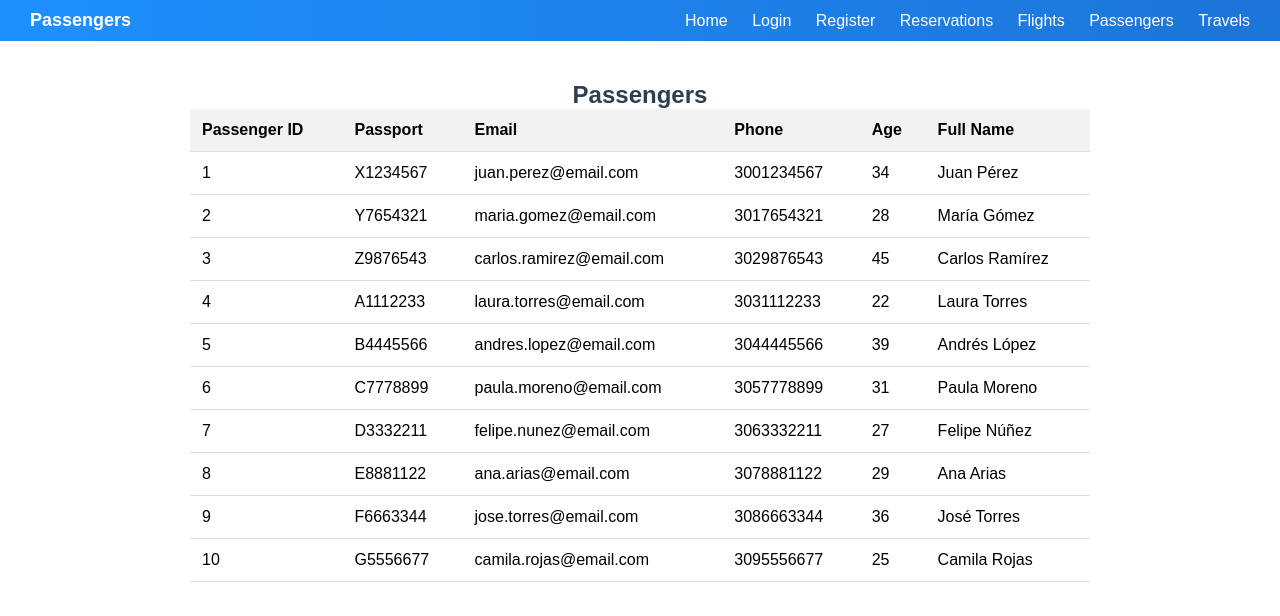
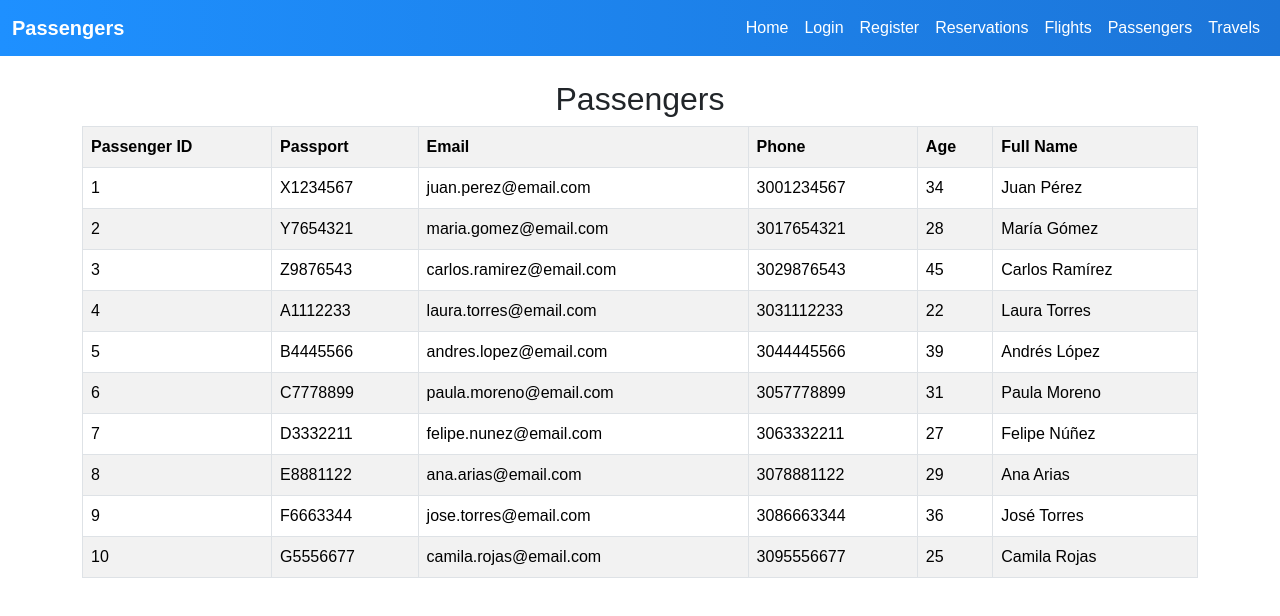
Before and after one commit to diego-lopera/AirlineDB, a plain HTML site: page src/passengers.html in a window 1280 px wide. Drawn offline with nearby package versions, Linux system fonts and the light colour scheme.

Commit message:
update boostrap paseengers y flights

```diff
--- a/src/flights.html
+++ b/src/flights.html
@@ -4,59 +4,77 @@
     <meta charset="UTF-8" />
     <meta name="viewport" content="width=device-width, initial-scale=1.0" />
     <link rel="stylesheet" href="/styles/styles.css" />
+    <link
+      href="https://cdn.jsdelivr.net/npm/bootstrap@5.3.3/dist/css/bootstrap.min.css"
+      rel="stylesheet"
+    />
+    <script src="https://cdn.jsdelivr.net/npm/bootstrap@5.3.3/dist/js/bootstrap.bundle.min.js"></script>
+
     <title>AirReservations</title>
-    <style>
-      .container {
-        margin: 40px auto;
-        width: 80%;
-        max-width: 900px;
-      }
-      h2 {
-        text-align: center;
-        color: #2c3e50;
-      }
-      table {
-        width: 100%;
-        border-collapse: collapse;
-        background-color: white;
-      }
-      th,
-      td {
-        padding: 12px;
-        border-bottom: 1px solid #ddd;
-        text-align: left;
-      }
-      th {
-        background-color: #f2f2f2;
-        font-weight: bold;
-      }
-    </style>
   </head>
   <body>
     <header>
-      <nav class="navbar">
-        <div class="nav-left">Flights</div>
-        <div class="nav-right">
-          <a href="/index.html">Home</a>
-          <a href="/src/login.html">Login</a>
-          <a href="/src/register.html">Register</a>
-          <a href="/src/reservations.html">Reservations</a>
-          <a href="/src/flights.html">Flights</a>
-          <a href="/src/passengers.html">Passengers</a>
-          <a href="/src/travels.html">Travels</a>
+      <nav class="navbar navbar-expand-lg">
+        <div class="container-fluid">
+          <a class="navbar-brand" href="/index.html">Flights</a>
+          <button
+            class="navbar-toggler text-white"
+            type="button"
+            data-bs-toggle="collapse"
+            data-bs-target="#mainNavbar"
+            aria-controls="mainNavbar"
+            aria-expanded="false"
+            aria-label="Toggle navigation"
+          >
+            <span class="navbar-toggler-icon" style="filter: invert(1)"></span>
+          </button>
+          <div
+            class="collapse navbar-collapse justify-content-end"
+            id="mainNavbar"
+          >
+            <ul class="navbar-nav">
+              <li class="nav-item">
+                <a class="nav-link" href="/index.html">Home</a>
+              </li>
+              <li class="nav-item">
+                <a class="nav-link" href="/src/login.html">Login</a>
+              </li>
+              <li class="nav-item">
+                <a class="nav-link" href="/src/register.html">Register</a>
+              </li>
+              <li class="nav-item">
+                <a class="nav-link" href="/src/reservations.html"
+                  >Reservations</a
+                >
+              </li>
+              <li class="nav-item">
+                <a class="nav-link" href="/src/flights.html">Flights</a>
+              </li>
+              <li class="nav-item">
+                <a class="nav-link" href="/src/passengers.html">Passengers</a>
+              </li>
+              <li class="nav-item">
+                <a class="nav-link" href="/src/travels.html">Travels</a>
+              </li>
+            </ul>
+          </div>
         </div>
       </nav>
     </header>
 
-    <div class="container">
+    <div class="container mt-4">
       <h2>Flights</h2>
-      <table>
+      <div class="table-responsive">
+        <table class="table table-bordered table-striped align-middle">
+          <thead>
             <tr>
               <th>Flight ID</th>
               <th>Aircraft Reference</th>
               <th>Capacity</th>
               <th>Flight Status</th>
             </tr>
+          </thead>
+          <tbody>
             <tr>
               <td>1</td>
               <td>A320-001</td>
@@ -117,7 +135,11 @@
               <td>280</td>
               <td>Programado</td>
             </tr>
+          </tbody>
         </table>
       </div>
+    </div>
+
+    <script src="https://cdn.jsdelivr.net/npm/bootstrap@5.3.3/dist/js/bootstrap.bundle.min.js"></script>
   </body>
 </html>
--- a/src/passengers.html
+++ b/src/passengers.html
@@ -3,54 +3,70 @@
   <head>
     <meta charset="UTF-8" />
     <meta name="viewport" content="width=device-width, initial-scale=1.0" />
+    <title>AirReservations</title>
     <link rel="stylesheet" href="/styles/styles.css" />
-    <title>AirReservations</title>
-    <style>
-      .container {
-        margin: 40px auto;
-        width: 80%;
-        max-width: 900px;
-      }
-      h2 {
-        text-align: center;
-        color: #2c3e50;
-      }
-      table {
-        width: 100%;
-        border-collapse: collapse;
-        background-color: white;
-      }
-      th,
-      td {
-        padding: 12px;
-        border-bottom: 1px solid #ddd;
-        text-align: left;
-      }
-      th {
-        background-color: #f2f2f2;
-        font-weight: bold;
-      }
-    </style>
+    <link
+      href="https://cdn.jsdelivr.net/npm/bootstrap@5.3.3/dist/css/bootstrap.min.css"
+      rel="stylesheet"
+    />
+    <script src="https://cdn.jsdelivr.net/npm/bootstrap@5.3.3/dist/js/bootstrap.bundle.min.js"></script>
+
   </head>
+
   <body>
     <header>
-      <nav class="navbar">
-        <div class="nav-left">Passengers</div>
-        <div class="nav-right">
-          <a href="/index.html">Home</a>
-          <a href="/src/login.html">Login</a>
-          <a href="/src/register.html">Register</a>
-          <a href="/src/reservations.html">Reservations</a>
-          <a href="/src/flights.html">Flights</a>
-          <a href="/src/passengers.html">Passengers</a>
-          <a href="/src/travels.html">Travels</a>
+      <nav class="navbar navbar-expand-lg">
+        <div class="container-fluid">
+          <a class="navbar-brand" href="/index.html">Passengers</a>
+          <button
+            class="navbar-toggler text-white"
+            type="button"
+            data-bs-toggle="collapse"
+            data-bs-target="#mainNavbar"
+            aria-controls="mainNavbar"
+            aria-expanded="false"
+            aria-label="Toggle navigation"
+          >
+            <span class="navbar-toggler-icon" style="filter: invert(1)"></span>
+          </button>
+          <div
+            class="collapse navbar-collapse justify-content-end"
+            id="mainNavbar"
+          >
+            <ul class="navbar-nav">
+              <li class="nav-item">
+                <a class="nav-link" href="/index.html">Home</a>
+              </li>
+              <li class="nav-item">
+                <a class="nav-link" href="/src/login.html">Login</a>
+              </li>
+              <li class="nav-item">
+                <a class="nav-link" href="/src/register.html">Register</a>
+              </li>
+              <li class="nav-item">
+                <a class="nav-link" href="/src/reservations.html"
+                  >Reservations</a
+                >
+              </li>
+              <li class="nav-item">
+                <a class="nav-link" href="/src/flights.html">Flights</a>
+              </li>
+              <li class="nav-item">
+                <a class="nav-link" href="/src/passengers.html">Passengers</a>
+              </li>
+              <li class="nav-item">
+                <a class="nav-link" href="/src/travels.html">Travels</a>
+              </li>
+            </ul>
+          </div>
         </div>
       </nav>
     </header>
 
-    <div class="container">
+    <div class="container mt-4">
       <h2>Passengers</h2>
-  <table>
+      <div class="table-resposive">
+        <table class="table table-bordered table-striped align-middle">
           <tr>
             <th>Passenger ID</th>
             <th>Passport</th>
@@ -141,6 +157,6 @@
           </tr>
         </table>
       </div>
-
+    </div>
   </body>
 </html>
--- a/styles/styles.css
+++ b/styles/styles.css
@@ -8,28 +8,39 @@
 
 /* Navbar */
 .navbar {
-  display: flex;
-  justify-content: space-between;
-  align-items: center;
   background: linear-gradient(to right, #1e90ff, #1c75d8);
-  padding: 10px 30px;
-  color: white;
 }
 
-.nav-left {
+.navbar-brand {
   font-weight: bold;
   font-size: 18px;
+  color: white !important;
 }
 
-.nav-right a {
-  margin-left: 20px;
-  color: white;
-  text-decoration: none;
+.nav-link {
+  color: white !important;
   font-size: 16px;
+  transition: color 0.3s ease;
+  position: relative;
 }
 
-.nav-right a:hover {
-  text-decoration: underline;
+.nav-link::after {
+  content: "";
+  position: absolute;
+  bottom: -4px;
+  left: 0;
+  width: 0%;
+  height: 2px;
+  background-color: white;
+  transition: width 0.3s ease;
+}
+
+.nav-link:hover::after {
+  width: 100%;
+}
+
+.nav-link:hover {
+  color: #f8f9fa !important;
 }
 
 /* Hero Section */
@@ -37,7 +48,8 @@
   position: relative;
   width: 100%;
   height: calc(100vh - 60px);
-  background: url('../assets/WhatsApp\ Image\ 2025-06-04\ at\ 10.41.58\ PM.jpeg') no-repeat center center/cover;
+  background: url("../assets/WhatsApp\ Image\ 2025-06-04\ at\ 10.41.58\ PM.jpeg")
+    no-repeat center center/cover;
   display: flex;
   justify-content: center;
   align-items: center;
@@ -47,9 +59,9 @@
 }
 
 .hero-content {
-    background-color: rgba(90, 90, 90, 0.575);
-    border-radius: 20px;
-    padding: 10px 10px 30px 10px;
+  background-color: rgba(90, 90, 90, 0.575);
+  border-radius: 20px;
+  padding: 10px 10px 30px 10px;
 }
 
 .hero-content h1 {
@@ -72,3 +84,24 @@
 .btn:hover {
   background-color: #155fb1;
 }
+
+/* Tablas */
+
+.container {
+  margin: 40px auto;
+  width: 80%;
+  max-width: 900px;
+}
+
+h2 {
+  text-align: center;
+  color: #2c3e50;
+}
+
+thead {
+  background-color: #f2f2f2;
+}
+
+th {
+  color: #2c3e50;
+}
```
Lines whose indentation alone changed are shown as unchanged.
